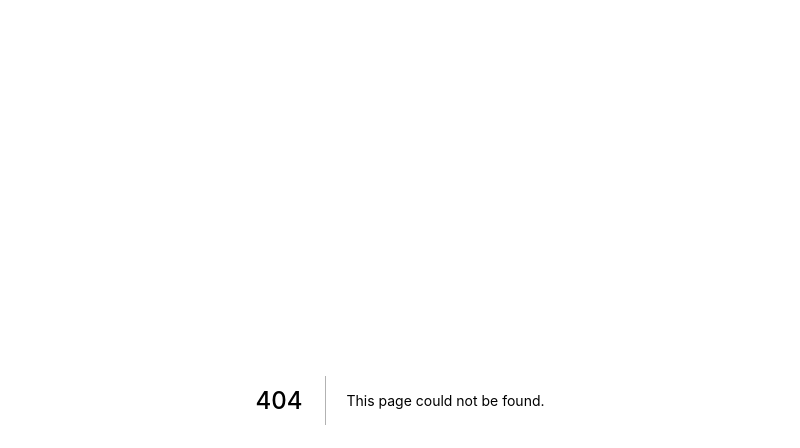
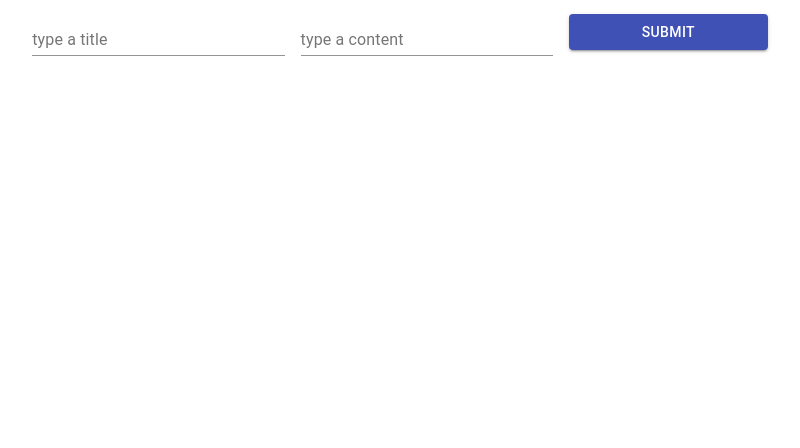
Before and after one commit to script-lab/next.js-demo, a Next.js app: page /apiDemo/create in a window 1280 px wide. Before the commit this address had no page. Shown: the top 448 px of the page, without its empty margins (240-1040 px from the left). Built offline with nearby package versions, Linux system fonts and the light colour scheme.

Commit message:
[add] 新規作成画面を追加
クライアント側で作成したデータを api に渡す画面を追加した。

```diff
--- /dev/null
+++ b/pages/apiDemo/create.js
@@ -0,0 +1,101 @@
+import axios from 'axios';
+import { useForm } from 'react-hook-form';
+import { ErrorMessage } from "@hookform/error-message";
+import { makeStyles } from '@material-ui/core/styles';
+import TextField from '@material-ui/core/TextField';
+import Button from '@material-ui/core/Button';
+
+
+const useStyles = makeStyles((theme) => ({
+  form: {
+    display: 'flex',
+    alignItems: 'center',
+    justifyContent: 'center',
+    '& > *': {
+      margin: theme.spacing(1),
+      width: '25ch',
+    },
+  },
+}));
+
+
+const Create = () => {
+
+  const classes = useStyles();
+  const { register, handleSubmit, reset, formState: { errors } } = useForm({criteriaMode: "all"});
+
+
+  const onSubmit = async (data, e) => {
+    e.preventDefault()
+    await axios.post('http://localhost:12345/post', {
+      title: data.title,
+      content: data.content
+    })
+    .then(result => {
+      console.log(result);
+      reset();
+    })
+    .catch(error => {
+      console.log(error);
+      reset();
+    });
+  }
+
+
+  return (
+    <form onSubmit={handleSubmit(onSubmit)} className={classes.form} noValidate autoComplete="off">
+      <TextField {...register("title", {
+        required: "タイトルを入力してください",
+        pattern: {
+          value: /\w+/,
+          message: "日本語は使用できません"
+        },
+        maxLength: {
+          value: 30,
+          message: "入力は30文字以内です"
+        },
+        })} type="text" name="title" defaultValue="" id="standard-basic" label="type a title" />
+        <ErrorMessage
+          errors={errors}
+          name="title"
+          render={({ messages }) => {
+            console.log("messages", messages);
+            return messages
+              ? Object.entries(messages).map(([type, message]) => (
+                  <p key={type}>{message}</p>
+                ))
+              : null;
+          }}
+        />
+
+      <TextField {...register("content", {
+        required: "内容を入力してください",
+        pattern: {
+          value: /\w+/,
+          message: "日本語は使用できません"
+        },
+        maxLength: {
+          value: 100,
+          message: "入力は100文字以内です"
+        },
+        })} type="text" name="content" defaultValue="" id="standard-basic" label="type a content" />
+        <ErrorMessage
+          errors={errors}
+          name="content"
+          render={({ messages }) => {
+            console.log("messages", messages);
+            return messages
+              ? Object.entries(messages).map(([type, message]) => (
+                  <p key={type}>{message}</p>
+                ))
+              : null;
+          }}
+        />
+
+      <Button type="submit" variant="contained" color="primary">submit</Button>
+    </form>
+  )
+}
+
+
+export default Create
```
